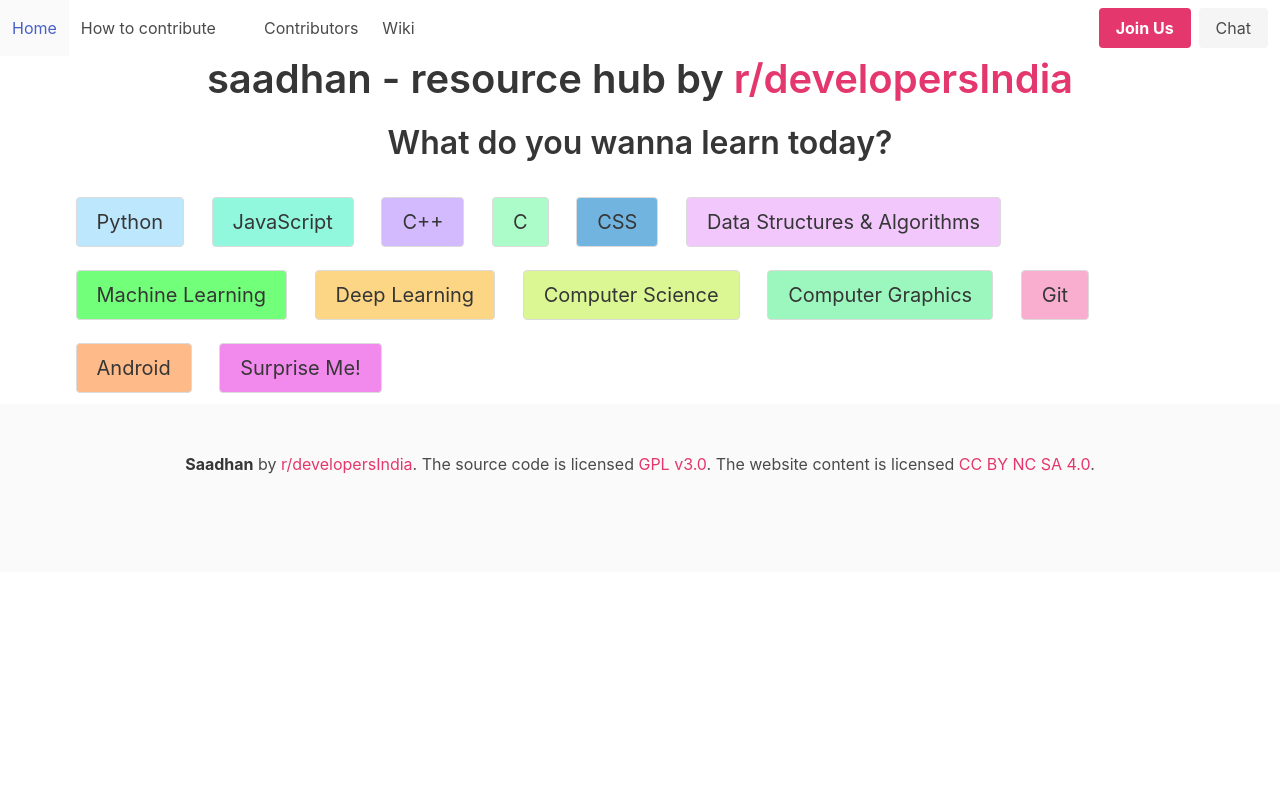
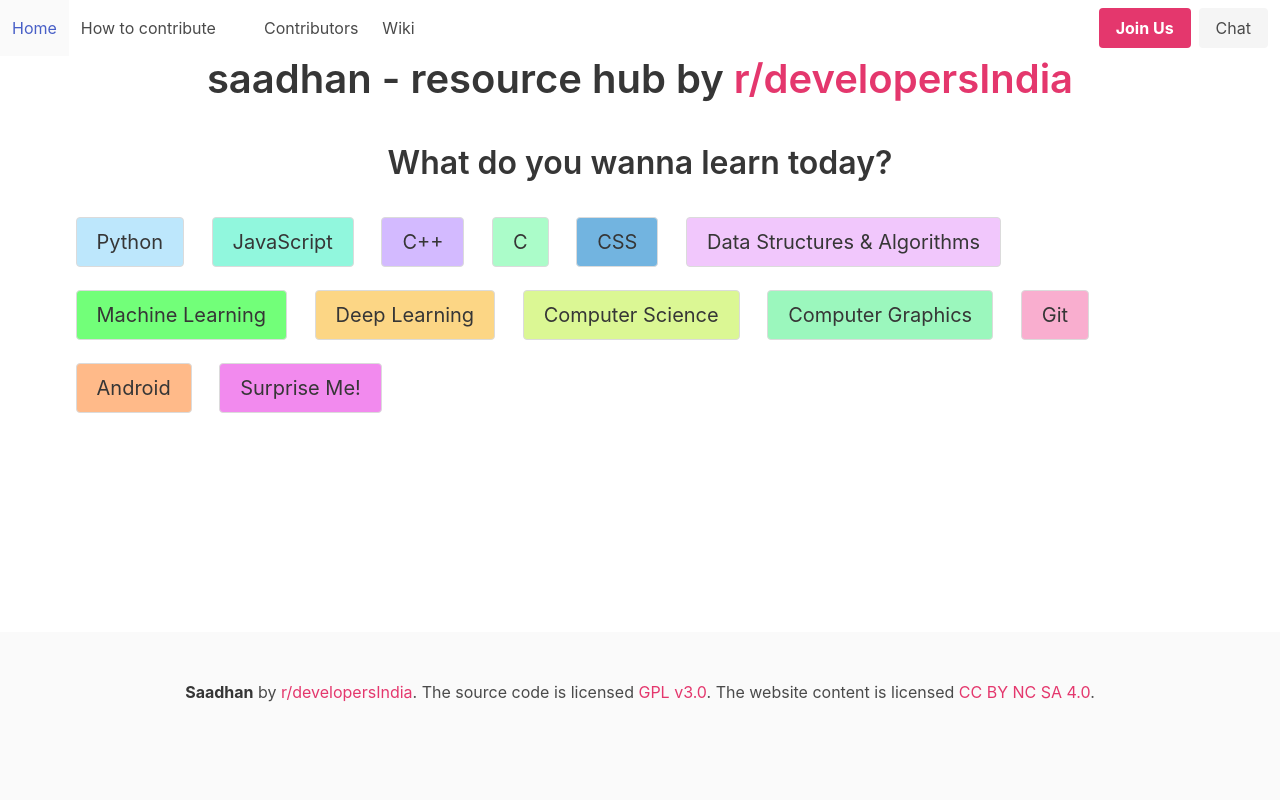
Before and after one commit to developersIndia/saadhan, a Flask app: page / in a window 1280 px wide. Run offline with Flask 2, Linux system fonts and the light colour scheme; some libraries are stand-ins or nearby versions.

Commit message:
fix footer to stick to bottom

```diff
--- a/templates/base.html
+++ b/templates/base.html
@@ -9,6 +9,11 @@
   <link rel="stylesheet" href="https://cdn.jsdelivr.net/npm/bulma@0.9.4/css/bulma.min.css" />
   <link rel="icon" type="image/x-icon" href="https://raw.githubusercontent.com/developersIndia/assets/main/favicons/favicon.ico">
   <style>
+    body{
+      height: 100vh;
+      display: flex;
+      flex-direction: column;
+    }
     a {
       color: #E4376D;
     }
@@ -19,6 +24,10 @@
     .grid-container.grid-repeat-5 {
       grid-template-columns: repeat(5, 1fr);
     }
+
+    .footer{
+      justify-self: flex-end;
+     }
 
   </style>
   <script src="https://unpkg.com/htmx.org@1.8.4"></script>
```
